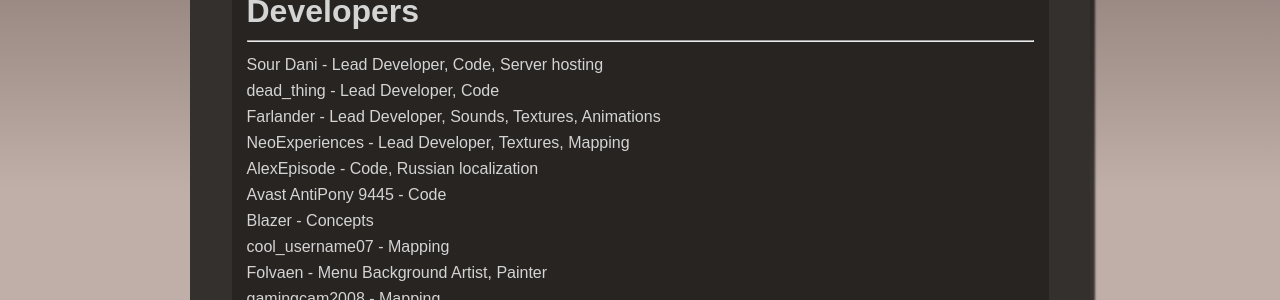
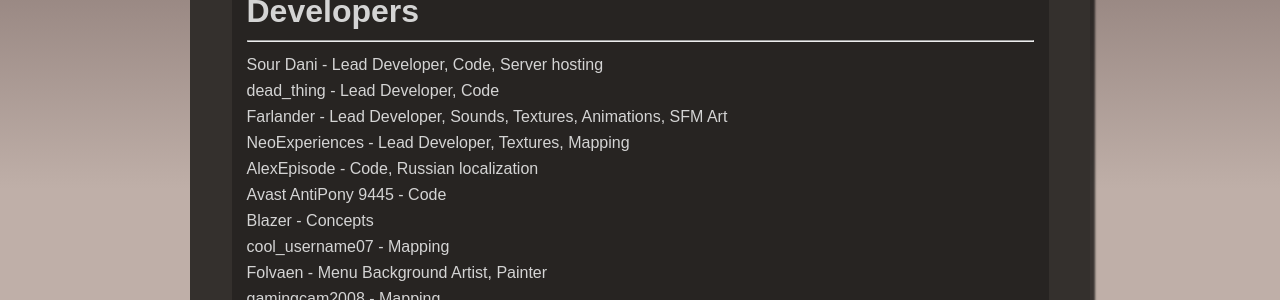
Before and after one commit to Pre-Fortress-2/PF2-Website, a Jekyll site: the page built from pages/credits.md, in a window 1280 px wide and 1400 px high. Shown: the part 333-633 px from the top of the window. Built offline with Jekyll 4.4.1, drawn with Linux system fonts in a browser that asks for light colours; some of the changed text lies outside the part shown.

Commit message:
fix(credits): additional credit changes

```diff
--- a/_data/credits.json
+++ b/_data/credits.json
@@ -16,7 +16,8 @@
 			"devlead": true,
 			"animation": true,
 			"sounds": true,
-			"textures": true
+			"textures": true,
+			"sfm": true
 		},
 		{
 			"name": "NeoExperiences",
@@ -236,7 +237,8 @@
 		{
 			"name": "Drudlyclean the Skeledude",
 			"tester": true,
-			"concepts": true
+			"concepts": true,
+			"mapper": true
 		},
 		{
 			"name": "Eazy E",
```
